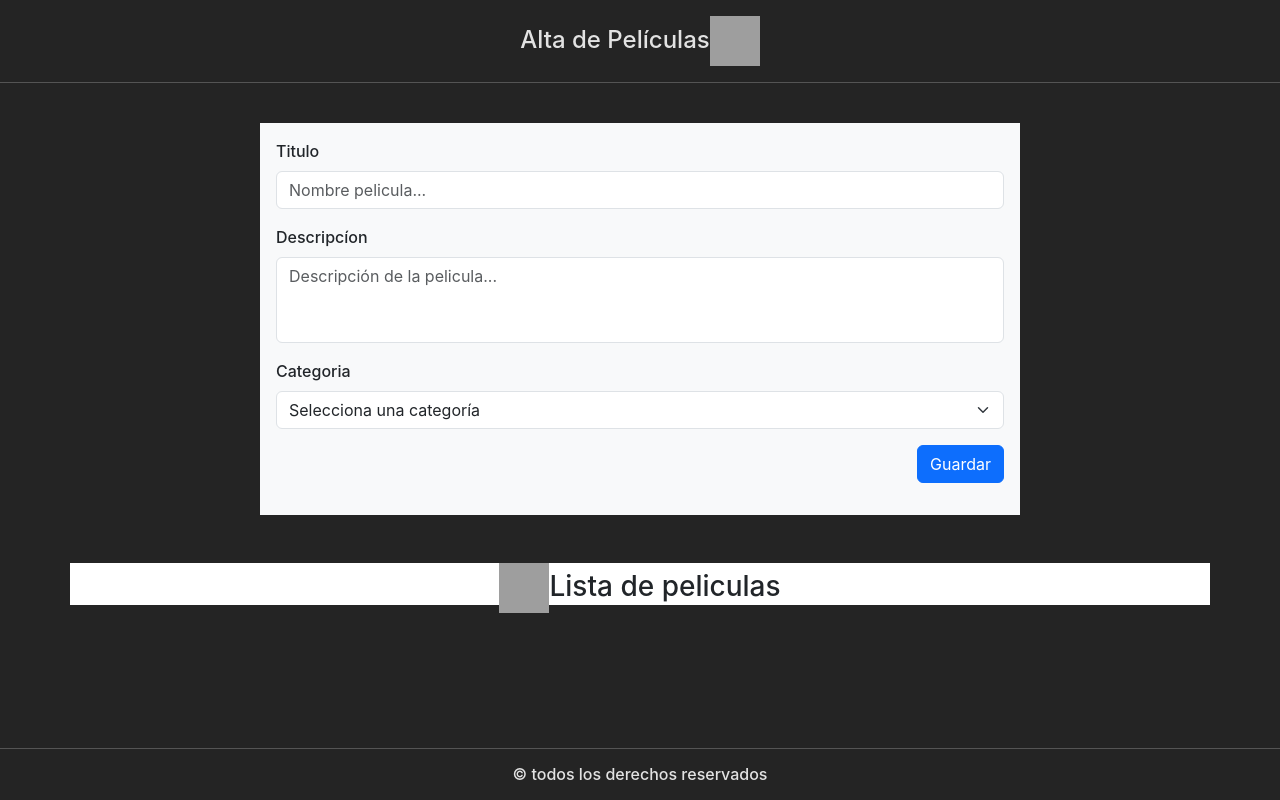
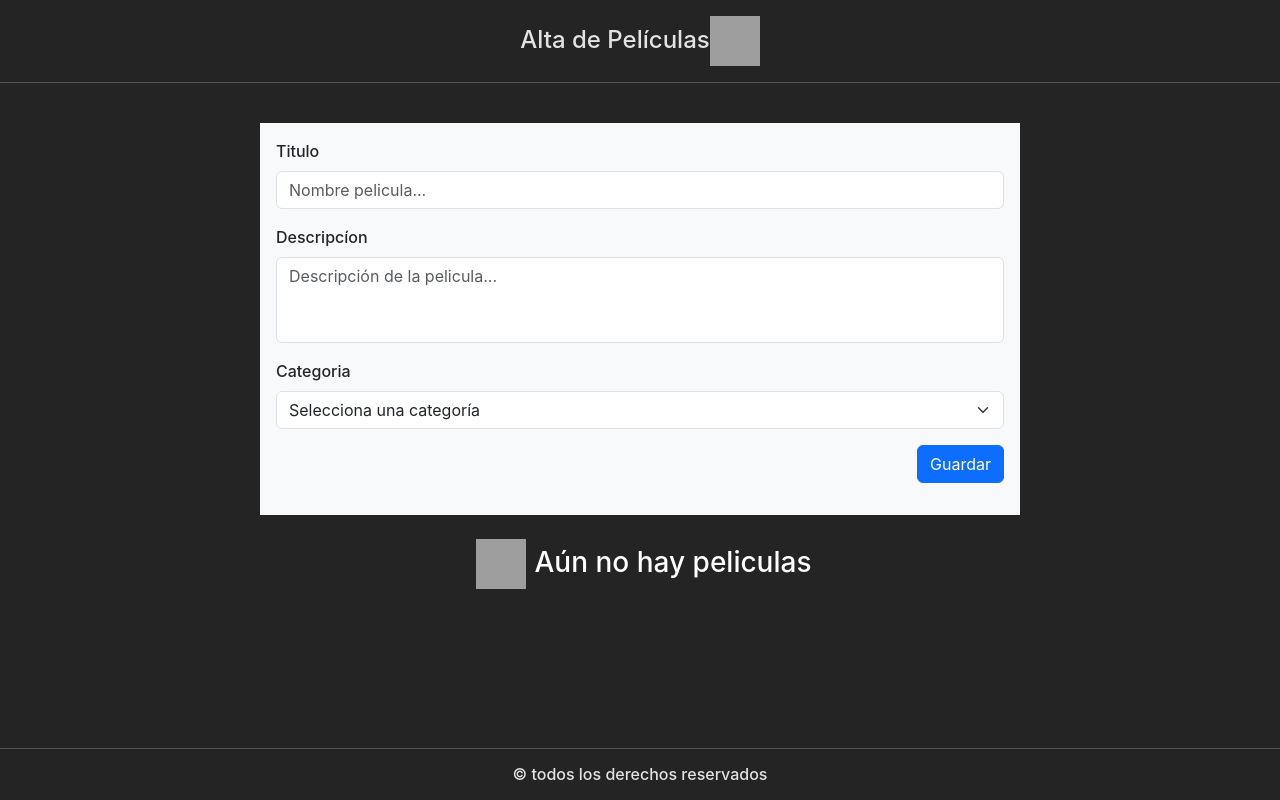
Before and after one commit to MauroRomo1/alta-de-peliculas, a React (Vite) app: page / in a window 1280 px wide. Built offline with nearby package versions, Linux system fonts and the light colour scheme; grey boxes are pictures that could not be loaded.

Commit message:
realizando la logica para eliminar peliculas

```diff
--- a/src/App.css
+++ b/src/App.css
@@ -22,7 +22,8 @@ header {
 }
 
 .iconClapperBoard,
-.iconFilmFrames {
+.iconFilmFrames,
+.iconFilmProjector {
   width: 50px;
   height: 50px;
 }
--- a/src/components/CardPelicula.jsx
+++ b/src/components/CardPelicula.jsx
@@ -1,4 +1,4 @@
-const CardPelicula = ({ pelicula }) => {
+const CardPelicula = ({ pelicula, eliminarPelicula }) => {
   return (
     <article className="col">
       <div className="card h-100">
@@ -15,7 +15,13 @@ const CardPelicula = ({ pelicula }) => {
           <p className="card-text">{pelicula.descripcionPeli}</p>
         </div>
         <div className="card-footer d-grid">
-          <button className="btn btn-danger">Borrar</button>
+          <button
+            type="button"
+            className="btn btn-danger"
+            onClick={() => eliminarPelicula(pelicula)}
+          >
+            Borrar
+          </button>
         </div>
       </div>
     </article>
--- a/src/components/FormPeliculas.jsx
+++ b/src/components/FormPeliculas.jsx
@@ -48,6 +48,13 @@ const FormPeliculas = () => {
       crearPelicula(formValue);
       console.log(listaPeliculas);
     }
+  };
+
+  const eliminarPelicula = (peliculaBorrar) => {
+    let peliculasFiltradas = listaPeliculas.filter(
+      (pelicula) => pelicula.nombrePeli !== peliculaBorrar.nombrePeli
+    );
+    setListaPeliculas(peliculasFiltradas);
   };
 
   return (
@@ -104,7 +111,22 @@ const FormPeliculas = () => {
           </div>
         </div>
       </section>
-      <ListaPeliculas listaPeliculas={listaPeliculas} />
+
+      {listaPeliculas.length === 0 ? (
+        <h3 className="text-center text-white my-3">
+          <img
+            src="https://raw.githubusercontent.com/Tarikul-Islam-Anik/Animated-Fluent-Emojis/master/Emojis/Objects/Film%20Projector.png"
+            alt="Film Projector"
+            className="iconFilmProjector mx-2"
+          />
+          Aún no hay peliculas
+        </h3>
+      ) : (
+        <ListaPeliculas
+          listaPeliculas={listaPeliculas}
+          eliminarPelicula={eliminarPelicula}
+        />
+      )}
     </>
   );
 };
--- a/src/components/ListaPeliculas.jsx
+++ b/src/components/ListaPeliculas.jsx
@@ -1,6 +1,6 @@
 import CardPelicula from "./CardPelicula";
 
-const ListaPeliculas = ({ listaPeliculas }) => {
+const ListaPeliculas = ({ listaPeliculas, eliminarPelicula }) => {
   return (
     <section className="container bg-white my-5">
       <h3 className="text-center my-3">
@@ -13,7 +13,11 @@ const ListaPeliculas = ({ listaPeliculas }) => {
       </h3>
       <div className="row row-cols-1 row-cols-md-3 g-4">
         {listaPeliculas.map((pelicula) => (
-          <CardPelicula key={pelicula.nombrePeli} pelicula={pelicula} />
+          <CardPelicula
+            key={pelicula.nombrePeli}
+            pelicula={pelicula}
+            eliminarPelicula={eliminarPelicula}
+          />
         ))}
       </div>
     </section>
```
